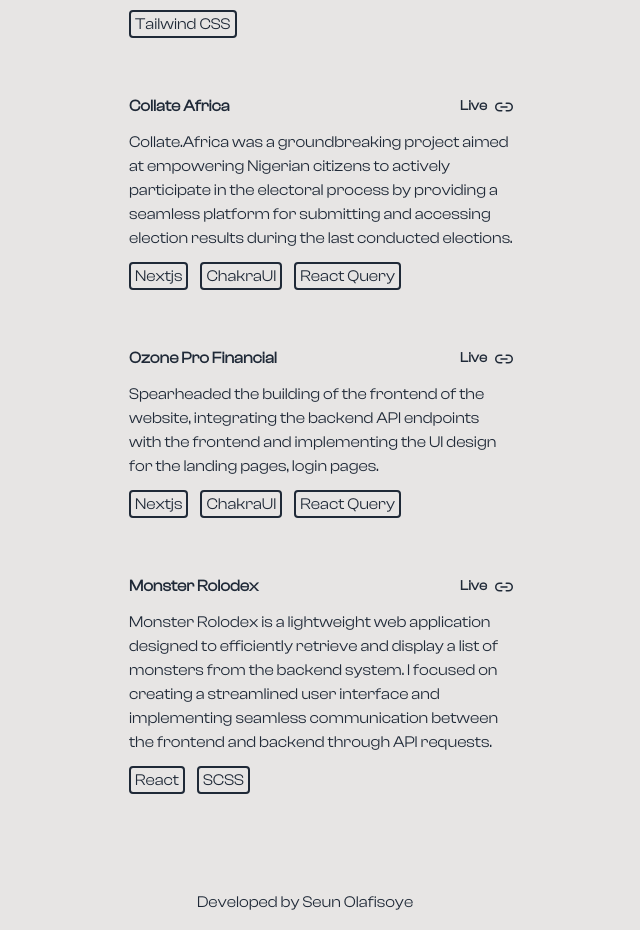
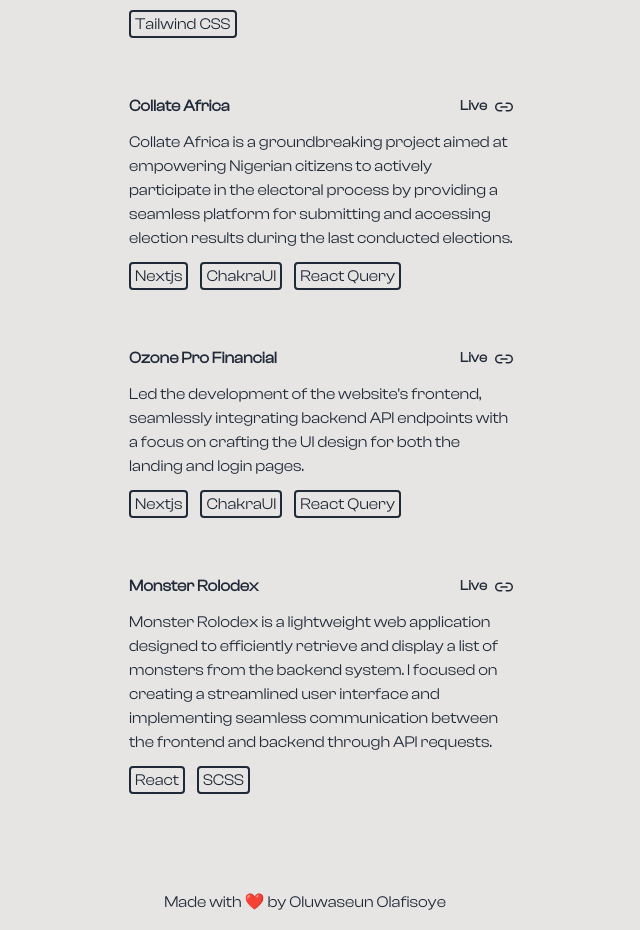
Before and after one commit to olafisoyevince/seun_dev, a Next.js app: page / in a window 1280 px wide. Shown: the part 1706-2636 px from the top of the page, without its empty margins (335-975 px from the left). Built offline with nearby package versions, Linux system fonts and the light colour scheme.

Commit message:
clean up

```diff
--- a/pages/index.js
+++ b/pages/index.js
@@ -31,7 +31,7 @@
     name: "Collate Africa",
     url: "https://www.collate.africa",
     description:
-      "Collate.Africa was a groundbreaking project aimed at empowering Nigerian citizens to actively participate in the electoral process by providing a seamless platform for submitting and accessing election results during the last conducted elections. ",
+      "Collate Africa is a groundbreaking project aimed at empowering Nigerian citizens to actively participate in the electoral process by providing a seamless platform for submitting and accessing election results during the last conducted elections. ",
     tools: ["Nextjs", "ChakraUI", "React Query"],
   },
 
@@ -39,7 +39,7 @@
     name: "Ozone Pro Financial",
     url: "https://ozoneprofinancial.com/",
     description:
-      "Spearheaded the building of the frontend of the website, integrating the backend API endpoints with the frontend and implementing the UI design for the landing pages, login pages. ",
+      "Led the development of the website's frontend, seamlessly integrating backend API endpoints with a focus on crafting the UI design for both the landing and login pages.",
     tools: ["Nextjs", "ChakraUI", "React Query"],
   },
 
@@ -50,22 +50,6 @@
       "Monster Rolodex is a lightweight web application designed to efficiently retrieve and display a list of monsters from the backend system. I focused on creating a streamlined user interface and implementing seamless communication between the frontend and backend through API requests.",
     tools: ["React", "SCSS"],
   },
-
-  // {
-  //   name: "Plateau State Open Government Partnership",
-  //   url: "https://opengovapp.herokuapp.com/",
-  //   description:
-  //     "This is a simple landing page that I was asked to build during my internship at nhub Nigeria that was used to pitch for a contact for the firm.",
-  //   tools: ["React", "CSS", "JavaScript"],
-  // },
-
-  // {
-  //   name: "AVENIR",
-  //   url: "https://olafisoyevince.github.io/AVENIR/",
-  //   description:
-  //     "This is a very simple landing page that I worked on personally just to practice what I had learnt. I made use of React, React Router for easy navigation through the page. I was still a little bit inexperienced with React when I made this site, so the images are not optimized for performance purposes.",
-  //   tools: ["React", "CSS"],
-  // },
 ];
 
 const skills = [
@@ -163,10 +147,6 @@
             <h3 className="text-2xl md:text-3xl text-gray-800 dark:text-stone-200 font-medium tracking-wide">
               Frontend Engineer
             </h3>
-            {/* <p className=" mx-auto py-4 leading-8 text-gray-800 md:mx-0 md:w-80 dark:text-stone-200 tracking-wide">
-              I love building user interfaces and playing around with
-              animations.
-            </p> */}
             <div className="text-2xl flex justify-center gap-4 text-gray-700 dark:text-stone-200 md:justify-start pt-5">
               <Link href="https://twitter.com/fisoyeseun_">
                 <a>
@@ -197,11 +177,6 @@
               </h3>
             </div>
             <div className="md:mr-8 lg:mr-48">
-              {/* <p className="text-md py-2 leading-8 text-gray-800 dark:text-stone-200 tracking-wide">
-                I currently work as a Frontend Engineer at Zero & One
-                Technologies.
-              </p> */}
-
               <p className="text-md py-2 leading-8 text-gray-800 dark:text-stone-200 tracking-wide">
                 In my position as a frontend engineer, I like to bridge the gap
                 between engineering and design by fusing my technical expertise
@@ -271,12 +246,6 @@
                             <p className=" font-bold text-gray-800 dark:text-stone-200">
                               {name}
                             </p>
-
-                            {/* <ArrowRight
-                            size="18"
-                            className=" text-gray-800 dark:text-stone-200 ml-2"
-                          /> */}
-
                             <div className=" flex h-full align-middle">
                               <p className=" text-sm font-bold text-gray-800 dark:text-stone-200">
                                 Live
@@ -315,7 +284,7 @@
 
         <section>
           <p className="text-center pb-4 pt-6  text-gray-800 dark:text-stone-200">
-            Developed by Seun Olafisoye
+            Made with ❤️ by Oluwaseun Olafisoye
           </p>
         </section>
       </main>
```
